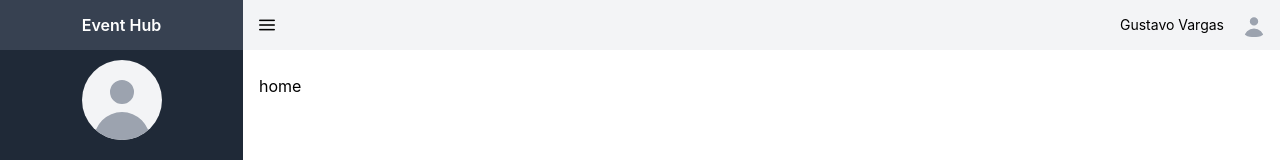
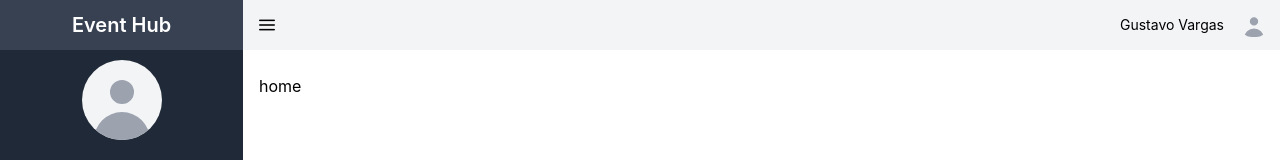
Before and after one commit to gustavovargas7/EventHubPucMinas, a Vue app: page / in a window 1280 px wide. Shown: the top 160 px of the page. Built offline with nearby package versions, Linux system fonts and the light colour scheme; what tw-elements would draw is missing.

Commit message:
comit teste

```diff
--- a/src/components/sidebar.vue
+++ b/src/components/sidebar.vue
@@ -1,7 +1,7 @@
 <template>
   <div class="container-sidebar h-screen w-[300px] bg-gray-800">
     <div class="flex items-center bg-gray-700 h-[50px] w-full">
-      <div class="align-center text-base text-white font-semibold text-center w-full">
+      <div class="align-center text-xl text-white font-semibold text-center w-full">
         Event Hub
       </div>
     </div>
```
